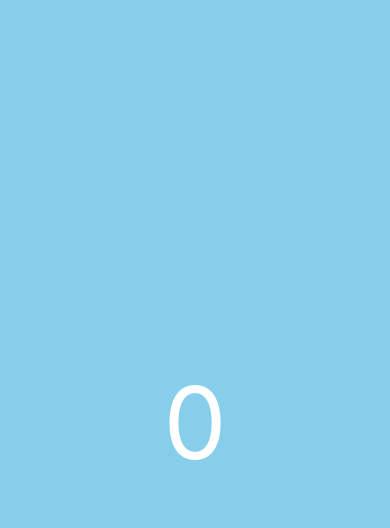
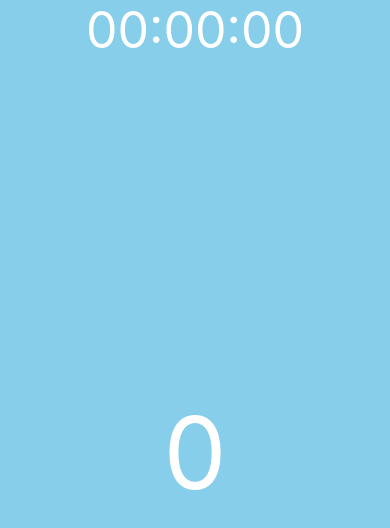
Before and after one commit to deploy-edu/PropsAndState, a React Native app: screen / in a window 390 px wide. Shown: the top 528 px of the page. Built offline with nearby package versions, Linux system fonts and the light colour scheme.

Commit message:
타이머 추가

```diff
--- a/App.tsx
+++ b/App.tsx
@@ -1,6 +1,7 @@
 import React, { useState } from "react";
 import { StyleSheet, View } from "react-native";
 import Counter from "./Counter";
+import Timer from "./Timer";
 
 export default function App() {
   const [count, setCount] = useState(0);
@@ -11,6 +12,7 @@ export default function App() {
 
   return (
     <View style={styles.container}>
+      <Timer HHmmss="00:00:00" />
       <Counter count={count} handlePress={handlePress} />
     </View>
   );
--- /dev/null
+++ b/Timer.tsx
@@ -0,0 +1,29 @@
+import { FC } from "react";
+import { Text, View } from "react-native";
+
+type Props = {
+  HHmmss: string;
+};
+
+const Timer: FC<Props> = ({ HHmmss }) => {
+  return (
+    <View
+      style={{
+        backgroundColor: "skyblue",
+        alignItems: "center",
+        justifyContent: "center",
+      }}
+    >
+      <Text
+        style={{
+          fontSize: 50,
+          color: "white",
+        }}
+      >
+        {HHmmss}
+      </Text>
+    </View>
+  );
+};
+
+export default Timer;
```
